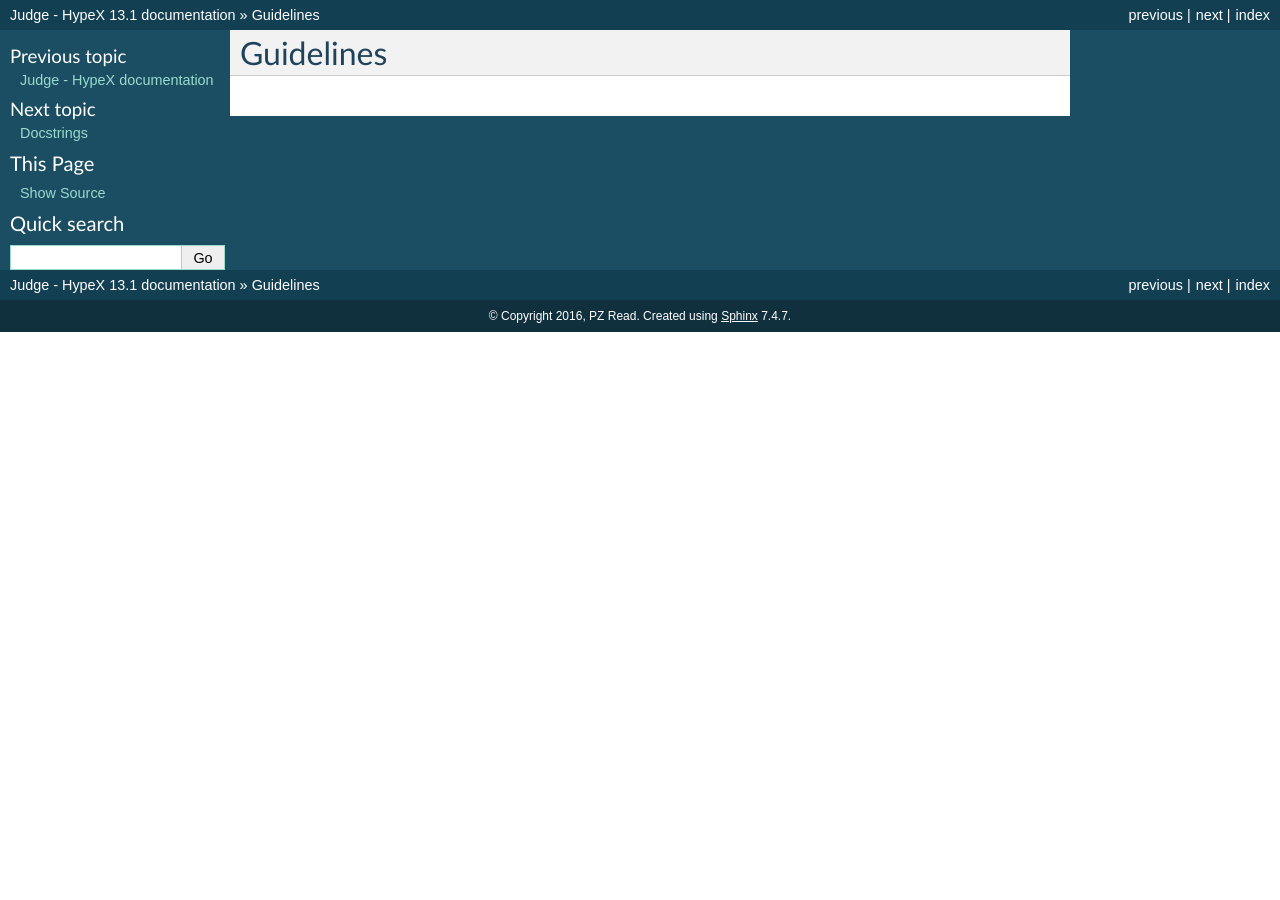
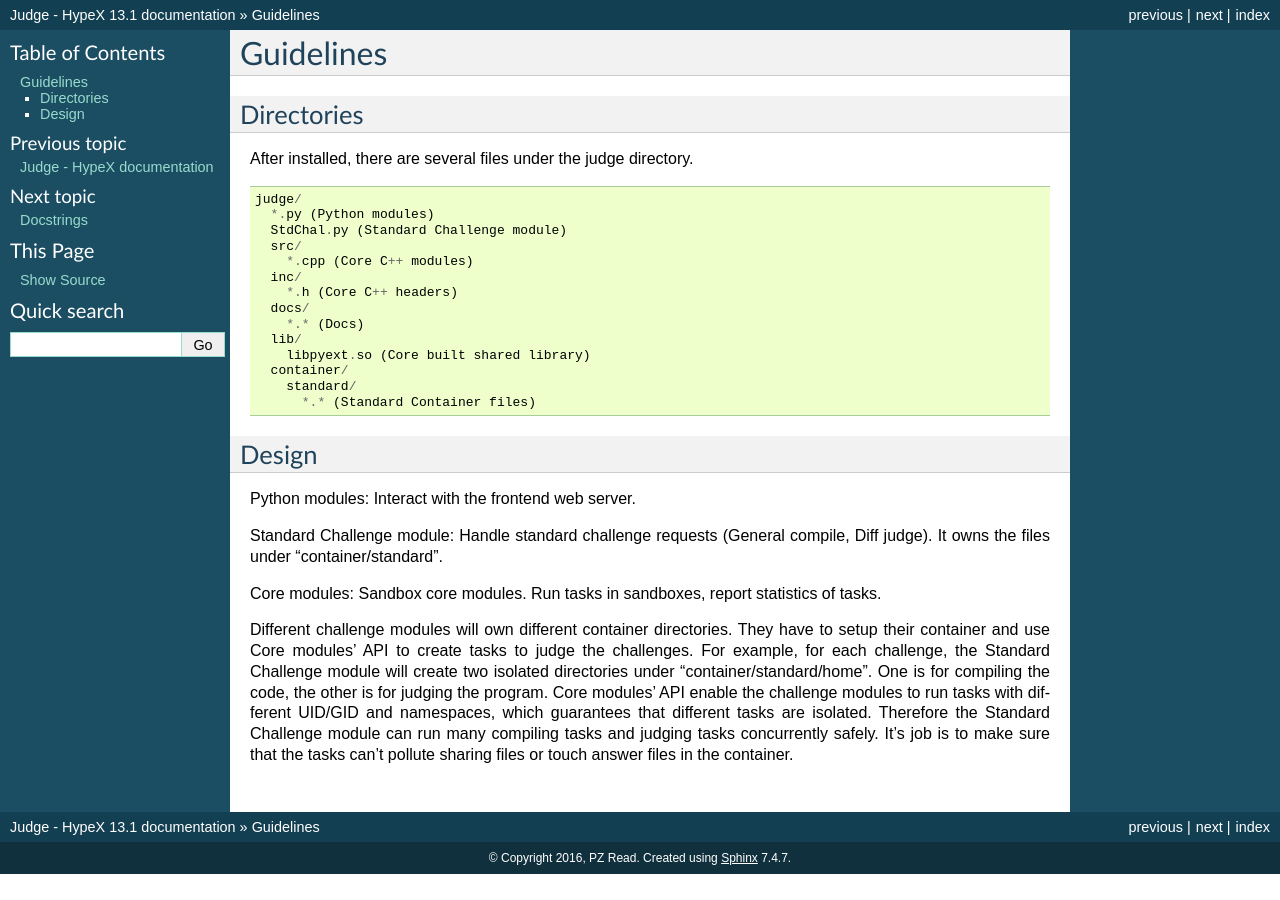
Before and after one commit to pzread/judge, a Sphinx documentation site: the page built from docs/Guidelines.rst, in a window 1280 px wide. Built offline with Sphinx 7.4.7, drawn with Linux system fonts in a browser that asks for light colours.

Commit message:
Update Guidelines.rst

```diff
--- a/docs/Guidelines.rst
+++ b/docs/Guidelines.rst
@@ -1,2 +1,35 @@
 Guidelines
 ==========
+
+Directories
+-----------
+After installed, there are several files under the judge directory.
+
+.. code::
+
+  judge/
+    *.py (Python modules)
+    StdChal.py (Standard Challenge module)
+    src/
+      *.cpp (Core C++ modules)
+    inc/
+      *.h (Core C++ headers)
+    docs/
+      *.* (Docs)
+    lib/
+      libpyext.so (Core built shared library)
+    container/
+      standard/
+        *.* (Standard Container files)
+
+
+Design
+------
+
+Python modules: Interact with the frontend web server.
+
+Standard Challenge module: Handle standard challenge requests (General compile, Diff judge). It owns the files under "container/standard".
+
+Core modules: Sandbox core modules. Run tasks in sandboxes, report statistics of tasks.
+
+Different challenge modules will own different container directories. They have to setup their container and use Core modules' API to create tasks to judge the challenges. For example, for each challenge, the Standard Challenge module will create two isolated directories under "container/standard/home". One is for compiling the code, the other is for judging the program. Core modules' API enable the challenge modules to run tasks with different UID/GID and namespaces, which guarantees that different tasks are isolated. Therefore the Standard Challenge module can run many compiling tasks and judging tasks concurrently safely. It's job is to make sure that the tasks can't pollute sharing files or touch answer files in the container.
```
